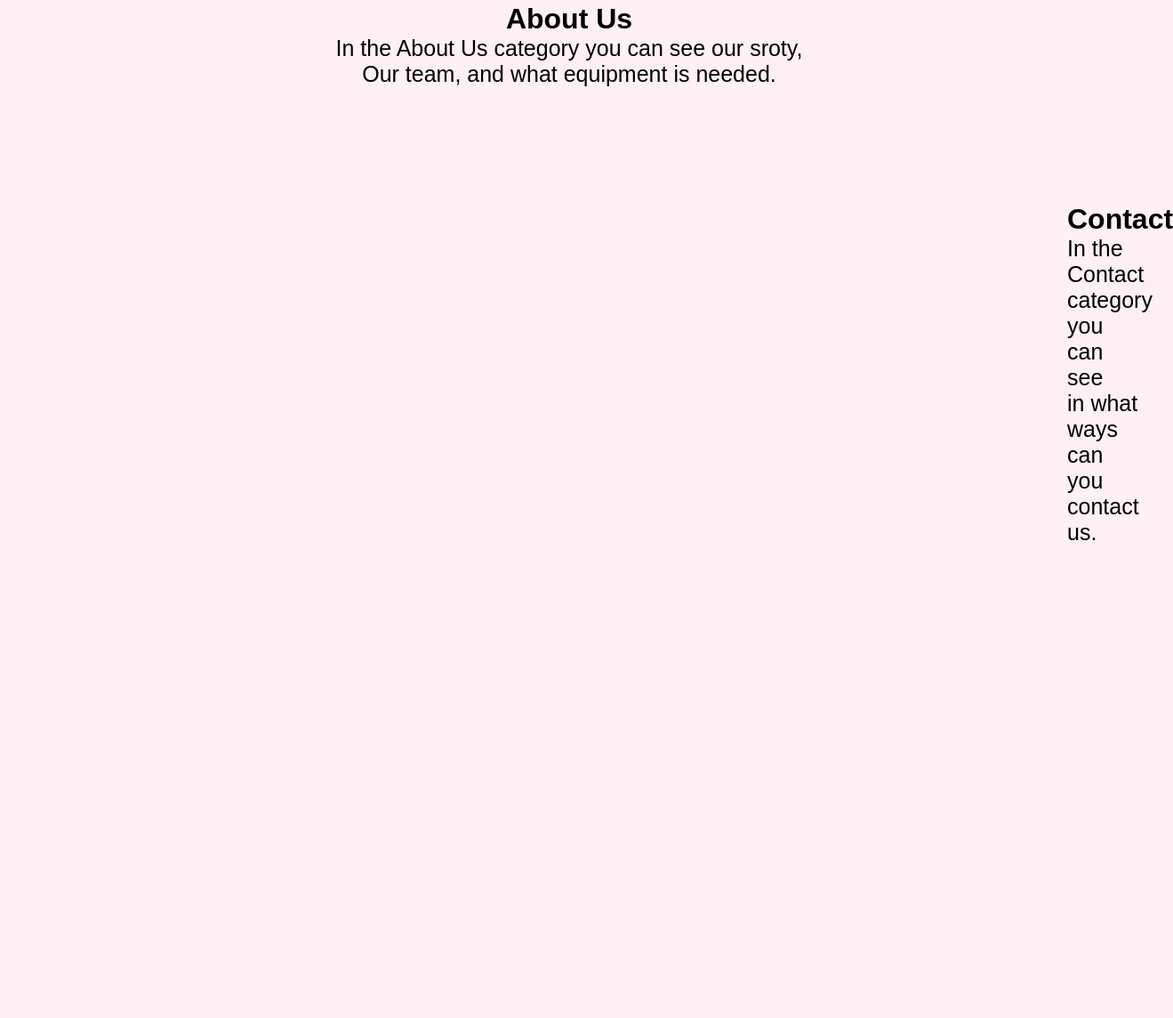
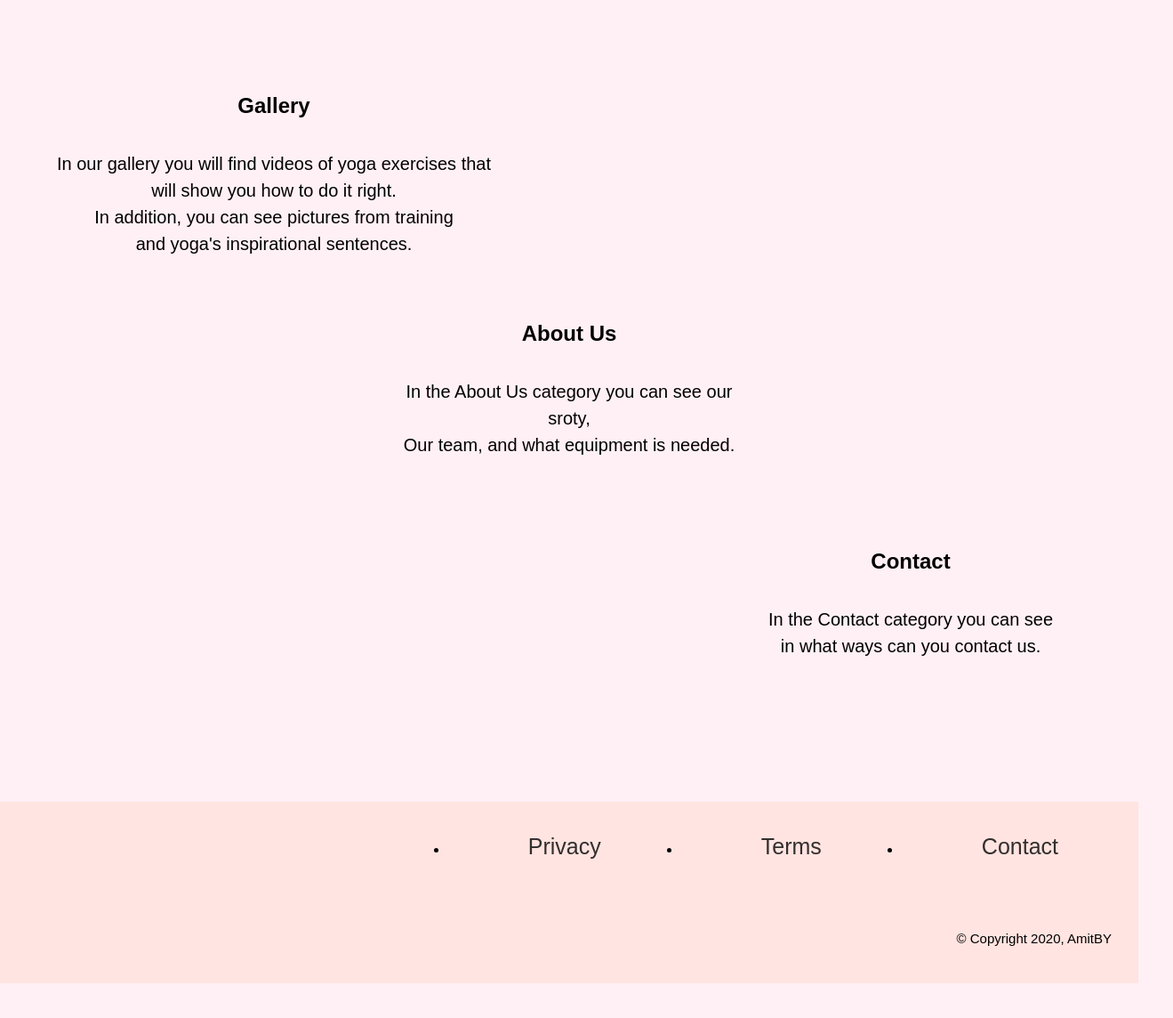
Before and after one commit to amitby98/My-Wiki, a plain HTML site: page index.html in a window 1280 px wide. Shown: the part 820-1964 px from the top of the page at 89% size, 1319 px wide, since content can reach past the window. Before the commit the page ends 1533 px from the top, so only its background shows below. Drawn offline with Linux system fonts and the light colour scheme.

Commit message:
added grid

```diff
--- a/MyWiki.css
+++ b/MyWiki.css
@@ -19,9 +19,12 @@ html, body{
     display: flex;
     width: 100%;
     height: 20%;
+    top: 0px;
     background: mistyrose;
     align-items: center;
     justify-content: center;
+    position: fixed;
+    font-size: 25px;
   }
 
   a{
@@ -39,27 +42,58 @@ html, body{
 
   .header {
       text-align: center;
-      margin-top: 100px;
+      padding-top: 450px;
+      padding-bottom: 150px;
       line-height: 100px;
       font-family: fantasy;
   }
 
-  .content {
-      margin-left: 100px;
-      margin-top: 130px;
+p {
+    font-size: 20px;
+    line-height: 30px;
+}
+
+.container {
+    margin-top: 175px;
+    display:grid;
+    grid-template-rows: 5vw 20vw 20vw 20vw 5vw;
+    grid-template-columns: 5vw 30vw 30vw 30vw 5vw;
+}
+ .content {
+     grid-column-start: 2;
+     grid-column-end: 4;
+     grid-row-start: 2;
+     grid-row-end: 3;
+     justify-self: start;
+ }
+ .content1 {
+    grid-column-start: 3;
+    grid-column-end: 4;
+    grid-row-start: 3;
+    grid-row-end: 4;
+}
+
+.content2 {
+    grid-column-start: 4;
+    grid-column-end: 5;
+    grid-row-start: 4;
+    grid-row-end: 5;
+}
+
+
+footer {
+    background-color:mistyrose;
   }
 
-  .content1 {
-    text-align: center;
-    margin-top: 80px;
+  footer > ul {
+    display: flex;
+    justify-content: flex-end;
   }
 
-  .content2 {
-    margin-left: 1200px;
-    margin-top: 130px;
-    padding-bottom: 100px;
-}
-
-p {
-    font-size: 25px;
-}
+  footer > span {
+    display: flex;
+    justify-content: flex-end;
+    font-size: 15px;
+    margin-right: 30px;
+    color: black;
+  }
--- a/index.html
+++ b/index.html
@@ -12,17 +12,21 @@
              <a href="">Gallery</a>
                 <div id="logo"><img
                     id="header-img"
-                    src="bala.jpg" width="350px" height="177px"
+                    src="bala.jpg" width="350px" height="180px"
                     alt="namaste yoga"
                   /></div>
             <a href="">About Us</a>
             <a href="">Contact</a>
      </nav>
 
+
 <div class="header">
     <h1>PEACEFUL MIND - GRATEFUL HEART</h1>
     <h2>Welcome to our Yoga Studio!</h2>
-</div>
+
+
+
+<section class="container">
 <div class="content">
 <h1>Gallery</h1>
 <p>In our gallery you will find videos of yoga exercises that<br>
@@ -40,11 +44,15 @@ from training <br> and yoga's inspirational sentences.
     <p>In the Contact category you can see<br>
      in what ways can you contact us.</p>
 </div>
+</section>
 
-
-
-
-
-
+<footer>
+    <ul>
+      <li><a href="#">Privacy</a></li>
+      <li><a href="#">Terms</a></li>
+      <li><a href="#">Contact</a></li>
+    </ul>
+    <span>© Copyright 2020, AmitBY</span>
+  </footer>
 </body>
 </html>
```
